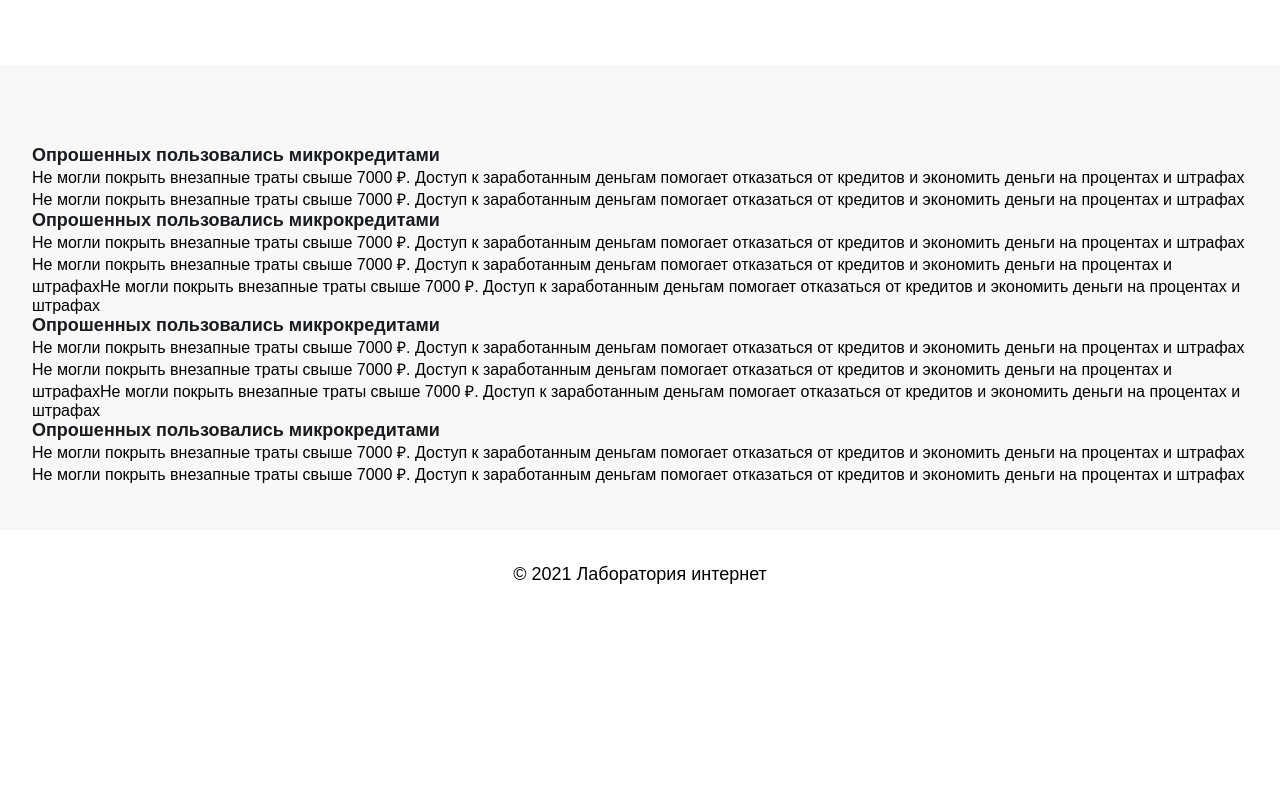
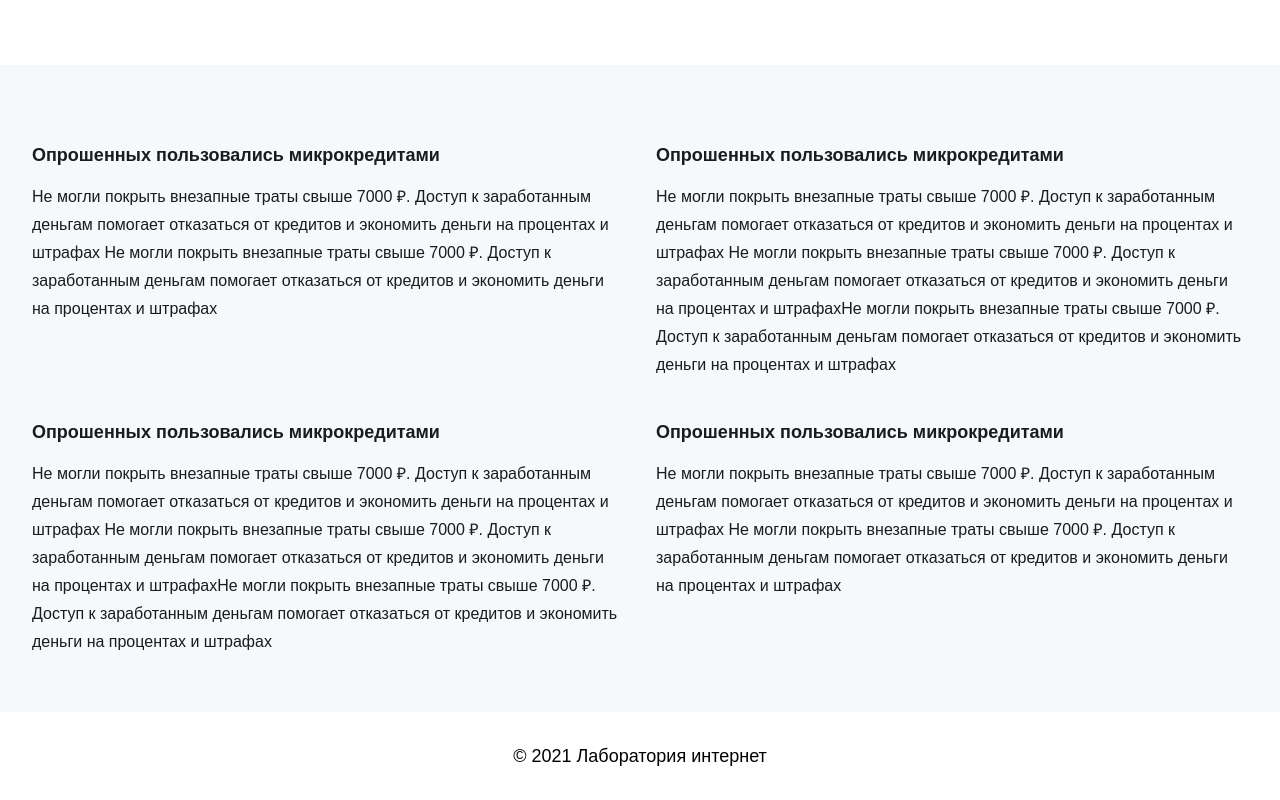
Before and after one commit to shishel-zaitcevich/testLab, a React app: page / in a window 1280 px wide. Shown: the part 2910-3710 px from the top of the page. Before the commit the page ends 3528 px from the top, so only its background shows below. Built offline with nearby package versions, Linux system fonts and the light colour scheme.

Commit message:
added description block

```diff
--- a/src/components/mainContent/description/Description.tsx
+++ b/src/components/mainContent/description/Description.tsx
@@ -1,15 +1,18 @@
 import { AccordionUsageProps } from 'mainTypes'
 import * as React from 'react'
+import '../../../styles/description.scss'
 
 export function Description({ data }: AccordionUsageProps) {
   return (
     <section className={`grey__bgc`}>
-      <div className="block">
-        <div className="description">
+      <div className="block ">
+        <div className="description__block">
           {data.map((list, index) => (
             <React.Fragment key={index}>
-              <h3 className={`accordion-summary`}>{list.title}</h3>
-              <p className="description__text">{list.text}</p>
+              <div className="description">
+                <h3 className={`accordion-summary`}>{list.title}</h3>
+                <p className="description__text">{list.text}</p>
+              </div>
             </React.Fragment>
           ))}
         </div>
--- /dev/null
+++ b/src/styles/description.scss
@@ -0,0 +1,23 @@
+@import './mixins.scss';
+@import './variables.scss';
+@import './utils.scss';
+
+.description__block {
+  @include flex;
+  flex-wrap: wrap;
+  //   padding-bottom: useRem(67);
+  gap: useRem(32);
+}
+
+.description {
+  min-width: useRem(592);
+  max-width: useRem(592);
+  width: 100%;
+  height: useRem(245);
+  .description__text {
+    color: $text_dark_color;
+    font-size: useRem(16);
+    line-height: useRem(28);
+    margin-top: useRem(17);
+  }
+}
```
